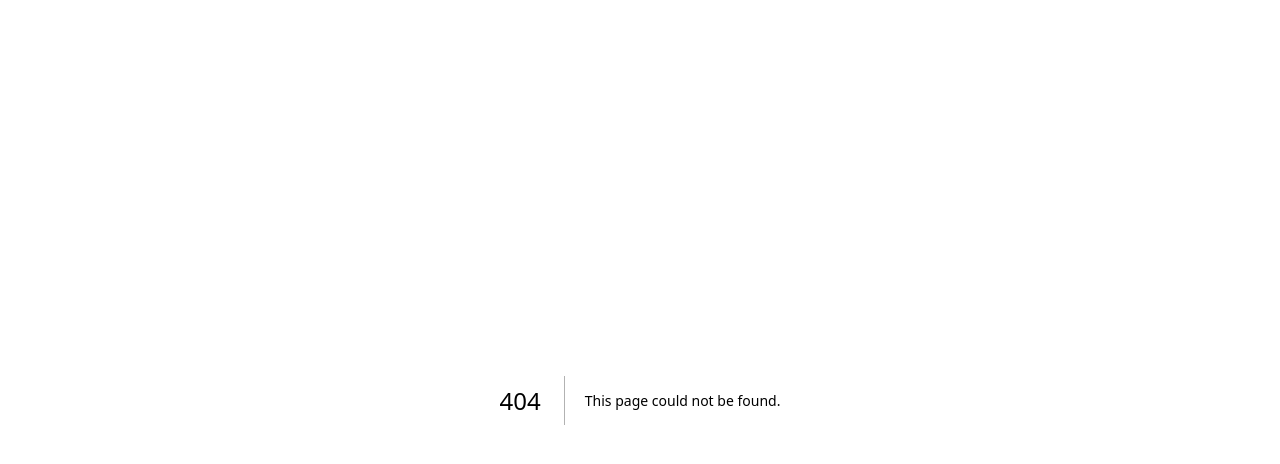
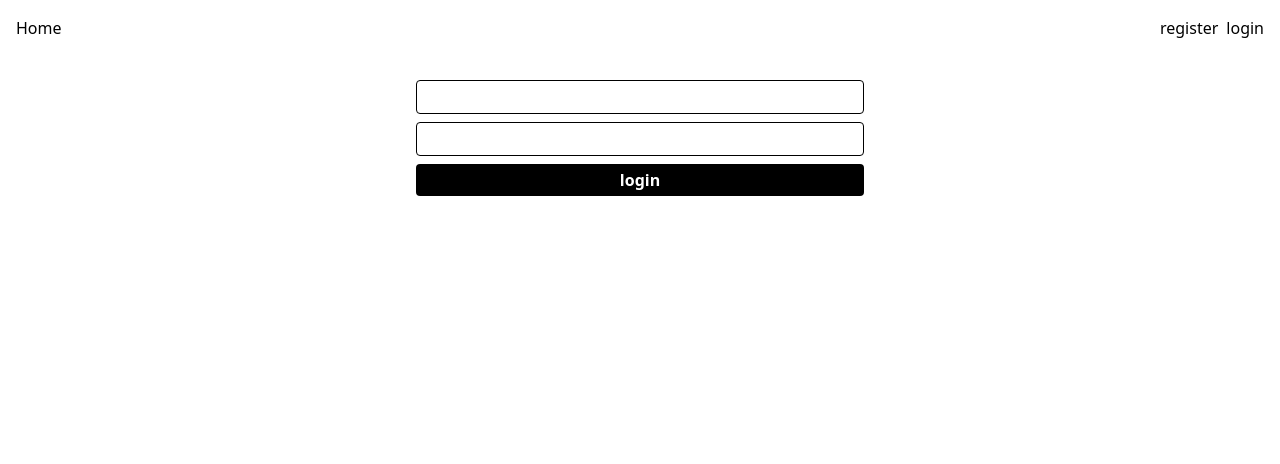
Before and after one commit to Sergei29/next-ts-v13-polygon-features, a Next.js app: page /login in a window 1280 px wide. Before the commit this address had no page. Shown: the top 464 px of the page. Built offline with nearby package versions, Linux system fonts and the light colour scheme.

Commit message:
feat: login register pages, db util prisma client

```diff
--- a/src/app/layout.tsx
+++ b/src/app/layout.tsx
@@ -1,4 +1,5 @@
 import "@/styles/globals.css"
+import Navigation from "@/components/Navigation"
 
 type Props = {
   children: React.ReactNode
@@ -12,7 +13,12 @@ export default function RootLayout({ children }: Props) {
         head.tsx. Find out more at https://beta.nextjs.org/docs/api-reference/file-conventions/head
       */}
       <head />
-      <body>{children}</body>
+      <body className="p-4">
+        <header>
+          <Navigation />
+        </header>
+        <main>{children}</main>
+      </body>
     </html>
   )
 }
--- /dev/null
+++ b/src/app/login/page.tsx
@@ -0,0 +1,21 @@
+interface IProps {}
+
+const LoginPage = ({}: IProps): JSX.Element => {
+  return (
+    <form className="flex flex-col gap-2 mx-auto mt-10 max-w-md">
+      <input type="email" className="border border-black px-2 py-1 rounded" />
+      <input
+        type="password"
+        className="border border-black px-2 py-1 rounded"
+      />
+      <button
+        type="submit"
+        className="px-2 py-1 rounded w-full bg-black text-white font-semibold"
+      >
+        login
+      </button>
+    </form>
+  )
+}
+
+export default LoginPage
--- /dev/null
+++ b/src/app/register/page.tsx
@@ -0,0 +1,21 @@
+interface IProps {}
+
+const RegisterPage = ({}: IProps): JSX.Element => {
+  return (
+    <form className="flex flex-col gap-2 mx-auto mt-10 max-w-md">
+      <input type="email" className="border border-black px-2 py-1 rounded" />
+      <input
+        type="password"
+        className="border border-black px-2 py-1 rounded"
+      />
+      <button
+        type="submit"
+        className="px-2 py-1 rounded w-full bg-black text-white font-semibold"
+      >
+        register
+      </button>
+    </form>
+  )
+}
+
+export default RegisterPage
--- /dev/null
+++ b/src/components/Navigation/index.tsx
@@ -0,0 +1,21 @@
+import Link from "next/link"
+
+interface IProps {}
+
+const Navigation = ({}: IProps): JSX.Element => {
+  return (
+    <nav className="flex justify-between">
+      <Link href="/">Home</Link>
+      <ul className="flex gap-2">
+        <li>
+          <Link href="/register">register</Link>
+        </li>
+        <li>
+          <Link href="/login">login</Link>
+        </li>
+      </ul>
+    </nav>
+  )
+}
+
+export default Navigation
--- /dev/null
+++ b/src/lib/common.ts
@@ -0,0 +1 @@
+export const isServer = () => typeof window === "undefined"
--- /dev/null
+++ b/src/lib/db.ts
@@ -0,0 +1,19 @@
+import { PrismaClient } from "@prisma/client"
+import { isServer } from "./common"
+
+declare global {
+  var cachedPrisma: PrismaClient
+}
+
+let prisma: PrismaClient
+
+if (process.env.NODE_ENV === "production" && isServer()) {
+  prisma = new PrismaClient()
+} else {
+  if (!global.cachedPrisma && isServer()) {
+    global.cachedPrisma = new PrismaClient()
+  }
+  prisma = global.cachedPrisma
+}
+
+export const db = prisma
```
Also changed, not shown: 1 other file (tests, documents, lock files or other folders).
